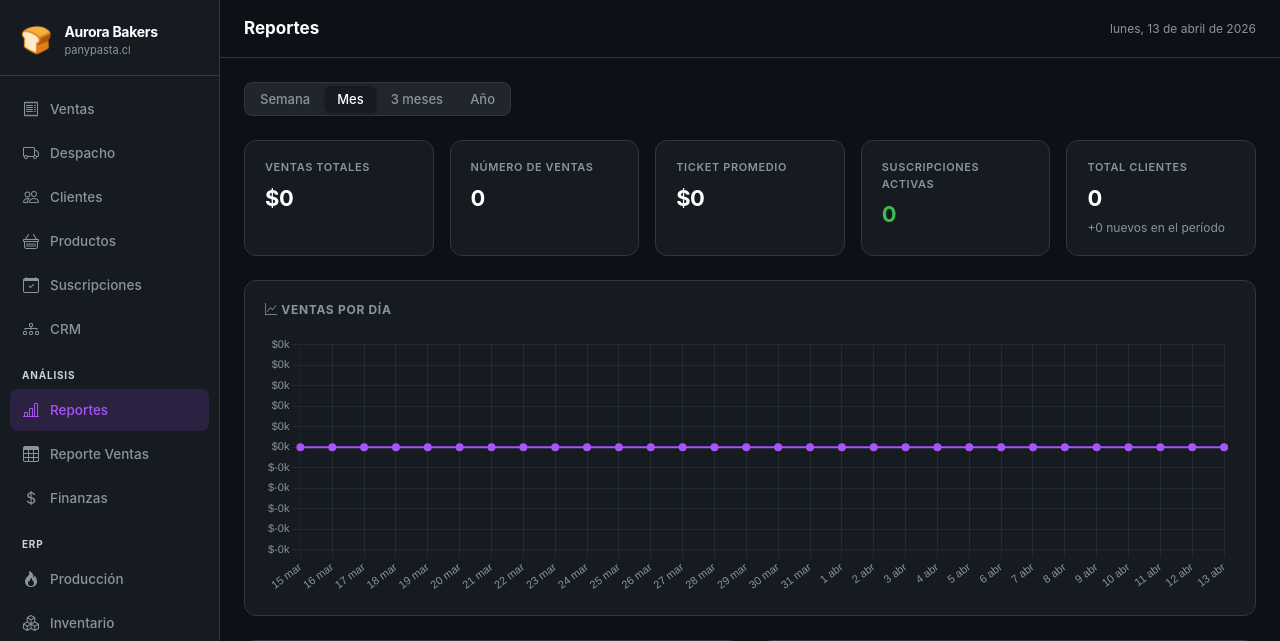
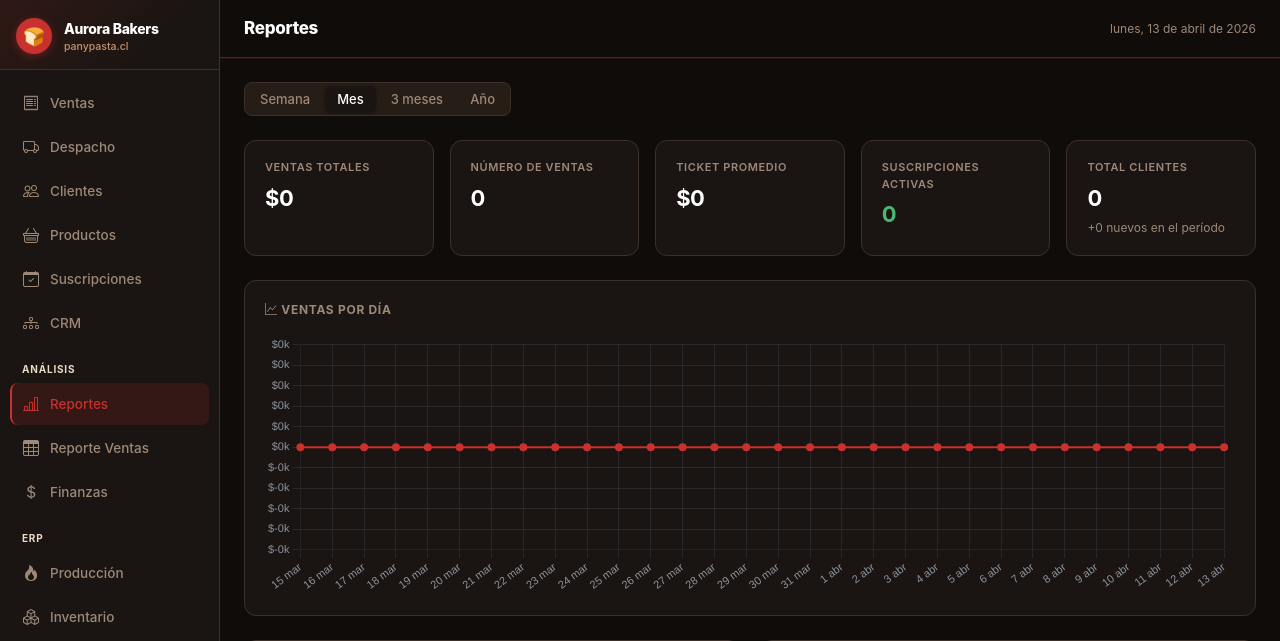
Before and after one commit to nwalbaum-prog/aurora-ventas, a Flask app: page /reportes in a window 1280 px wide. Shown: the top 641 px of the page. Run offline with Flask 3, Linux system fonts and the light colour scheme; the visitor is signed in with stand-in values (Sample User, id 1); data comes from the database, SQL or seed files in the repository; data that the repository does not hold is empty.

Commit message:
feat: Aurora Bakers brand colors throughout dashboard
Replace GitHub-inspired blue/purple dark theme with official Aurora Bakers
palette extracted from panypasta.cl logo and CSS:
- --accent: #C8312E (Aurora red from logo)
- --bg/bg-card/bg-input: warm espresso dark (#0f0c0a / #1a1512 / #251d16)
- --border: warm brown #3d3028
- --text: warm cream #ecd9c4
- --muted: warm brown-grey #9e8878
- --aurora: #C8956B (secondary wheat/tan from site)
- Sidebar logo: red circle with bread emoji + aurora gold subtext
- Nav hover/active: red tint + left border accent
- Topbar: subtle red glow shadow
- Chart colors updated (reportes, finanzas) to match brand palette

Co-Authored-By: Claude Sonnet 4.6 <noreply@anthropic.com>

```diff
--- a/static/css/style.css
+++ b/static/css/style.css
@@ -1,26 +1,38 @@
-/* Aurora Bakers — dark mode dashboard */
+/* Aurora Bakers — dark mode dashboard — paleta oficial */
 :root {
-  --bg:          #0d1117;
-  --bg-card:     #161b22;
-  --bg-input:    #21262d;
-  --border:      #30363d;
-  --text:        #c9d1d9;
-  --muted:       #8b949e;
-  --accent:      #a855f7;
-  --accent-h:    #9333ea;
-  --accent-dim:  rgba(168,85,247,.15);
-  --success:     #3fb950;
-  --success-dim: rgba(63,185,80,.15);
-  --warning:     #e3b341;
-  --warning-dim: rgba(227,179,65,.15);
-  --danger:      #f85149;
-  --danger-dim:  rgba(248,81,73,.15);
-  --info:        #58a6ff;
-  --info-dim:    rgba(88,166,255,.15);
-  --sw:          220px;
-  --th:          58px;
-  --r:           8px;
-  --rl:          12px;
+  /* Fondos — espresso oscuro cálido */
+  --bg:          #0f0c0a;
+  --bg-card:     #1a1512;
+  --bg-input:    #251d16;
+  --border:      #3d3028;
+
+  /* Texto — crema cálida */
+  --text:        #ecd9c4;
+  --muted:       #9e8878;
+
+  /* Aurora Bakers rojo — color principal del logo */
+  --accent:      #C8312E;
+  --accent-h:    #a82826;
+  --accent-dim:  rgba(200,49,46,.15);
+
+  /* Trigo dorado — color secundario de la web */
+  --aurora:      #C8956B;
+  --aurora-dim:  rgba(200,149,107,.15);
+
+  /* Estados funcionales */
+  --success:     #4ab870;
+  --success-dim: rgba(74,184,112,.15);
+  --warning:     #e0a832;
+  --warning-dim: rgba(224,168,50,.15);
+  --danger:      #e85555;
+  --danger-dim:  rgba(232,85,85,.15);
+  --info:        #6aade8;
+  --info-dim:    rgba(106,173,232,.15);
+
+  --sw:  220px;
+  --th:  58px;
+  --r:   8px;
+  --rl:  12px;
 }
 
 *,*::before,*::after { box-sizing:border-box; margin:0; padding:0; }
@@ -44,13 +56,20 @@ a { color:inherit; text-decoration:none; }
 
 .sidebar-logo {
   display:flex; align-items:center; gap:12px;
-  padding:20px 20px 16px;
+  padding:18px 16px 14px;
   border-bottom:1px solid var(--border);
+  background:linear-gradient(135deg, rgba(200,49,46,.12) 0%, transparent 70%);
 }
 
-.logo-icon { font-size:26px; }
-.logo-title { font-size:14px; font-weight:700; color:#fff; letter-spacing:-.3px; }
-.logo-sub   { font-size:11px; color:var(--muted); }
+.logo-icon {
+  width:36px; height:36px; border-radius:50%;
+  background:var(--accent);
+  display:flex; align-items:center; justify-content:center;
+  font-size:18px; flex-shrink:0;
+  box-shadow:0 2px 8px rgba(200,49,46,.4);
+}
+.logo-title { font-size:14px; font-weight:800; color:#fff; letter-spacing:-.3px; }
+.logo-sub   { font-size:10.5px; color:var(--aurora); font-weight:500; }
 
 .sidebar-nav {
   flex:1; padding:12px 10px;
@@ -64,8 +83,8 @@ a { color:inherit; text-decoration:none; }
   color:var(--muted); font-size:13.5px; font-weight:500;
   transition:all .15s; cursor:pointer;
 }
-.nav-item:hover { background:rgba(255,255,255,.06); color:var(--text); }
-.nav-item.active { background:var(--accent-dim); color:var(--accent); }
+.nav-item:hover { background:rgba(200,49,46,.08); color:var(--text); }
+.nav-item.active { background:var(--accent-dim); color:var(--accent); border-left:2px solid var(--accent); padding-left:10px; }
 .nav-item i { font-size:16px; width:18px; text-align:center; flex-shrink:0; }
 .nav-divider { font-size:10px; font-weight:700; letter-spacing:.08em; text-transform:uppercase; color:var(--text-3); padding:12px 12px 4px; margin-top:4px; }
 
@@ -84,8 +103,9 @@ a { color:inherit; text-decoration:none; }
   border-bottom:1px solid var(--border);
   display:flex; align-items:center; justify-content:space-between;
   padding:0 24px; z-index:50;
+  box-shadow:0 1px 0 rgba(200,49,46,.12);
 }
-.topbar h1 { font-size:17px; font-weight:700; color:#fff; }
+.topbar h1 { font-size:17px; font-weight:800; color:#fff; letter-spacing:-.3px; }
 .topbar-meta { font-size:12px; color:var(--muted); }
 
 .content { padding:24px; }
--- a/templates/base.html
+++ b/templates/base.html
@@ -12,7 +12,7 @@
 
 <aside class="sidebar">
   <div class="sidebar-logo">
-    <span class="logo-icon">🍞</span>
+    <div class="logo-icon">🍞</div>
     <div>
       <div class="logo-title">Aurora Bakers</div>
       <div class="logo-sub">panypasta.cl</div>
--- a/templates/finanzas.html
+++ b/templates/finanzas.html
@@ -149,8 +149,8 @@ async function load() {
           label: 'Utilidad',
           data: pl.map(r => r.utilidad),
           type: 'line',
-          borderColor: '#a855f7',
-          backgroundColor: 'rgba(168,85,247,.1)',
+          borderColor: '#C8956B',
+          backgroundColor: 'rgba(200,149,107,.1)',
           borderWidth: 2, pointRadius: 4,
           fill: false, tension: 0.3,
           yAxisID: 'y',
--- a/templates/reportes.html
+++ b/templates/reportes.html
@@ -69,11 +69,12 @@ let periodo = 'mes';
 let chartLinea, chartProd, chartCanal;
 
 const COLORS = {
-  accent:  '#a855f7',
-  success: '#3fb950',
-  info:    '#58a6ff',
-  warning: '#e3b341',
-  danger:  '#f85149',
+  accent:  '#C8312E',
+  aurora:  '#C8956B',
+  success: '#4ab870',
+  info:    '#6aade8',
+  warning: '#e0a832',
+  danger:  '#e85555',
 };
 
 const chartDefaults = {
@@ -137,7 +138,7 @@ async function loadAll() {
       datasets: [{
         data: ventasData.values,
         borderColor: COLORS.accent,
-        backgroundColor: 'rgba(168,85,247,.1)',
+        backgroundColor: 'rgba(200,49,46,.1)',
         borderWidth: 2,
         pointRadius: ventasData.values.length > 30 ? 0 : 3,
         pointBackgroundColor: COLORS.accent,
@@ -177,7 +178,7 @@ async function loadAll() {
 
   // Dónut: por canal
   const canalNames = { local:'Local', online:'Online', suscripcion:'Suscripción' };
-  const canalColors = { local: COLORS.info, online: COLORS.accent, suscripcion: COLORS.success };
+  const canalColors = { local: COLORS.info, online: COLORS.aurora, suscripcion: COLORS.success };
   if (chartCanal) chartCanal.destroy();
   chartCanal = new Chart(document.getElementById('chart-canales'), {
     type: 'doughnut',
```
Also changed, not shown: other parts of static/css/style.css (+11 -10 lines).
